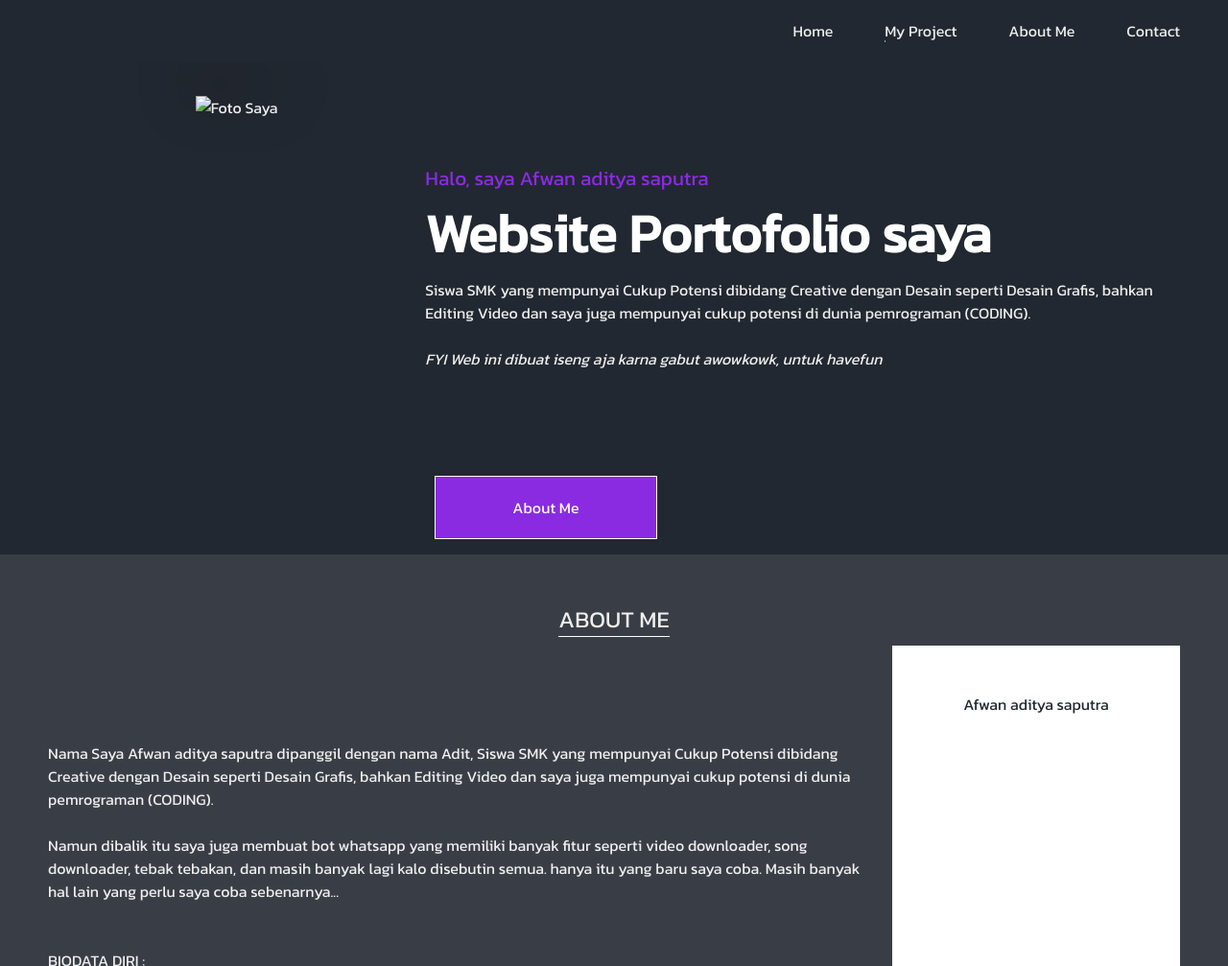
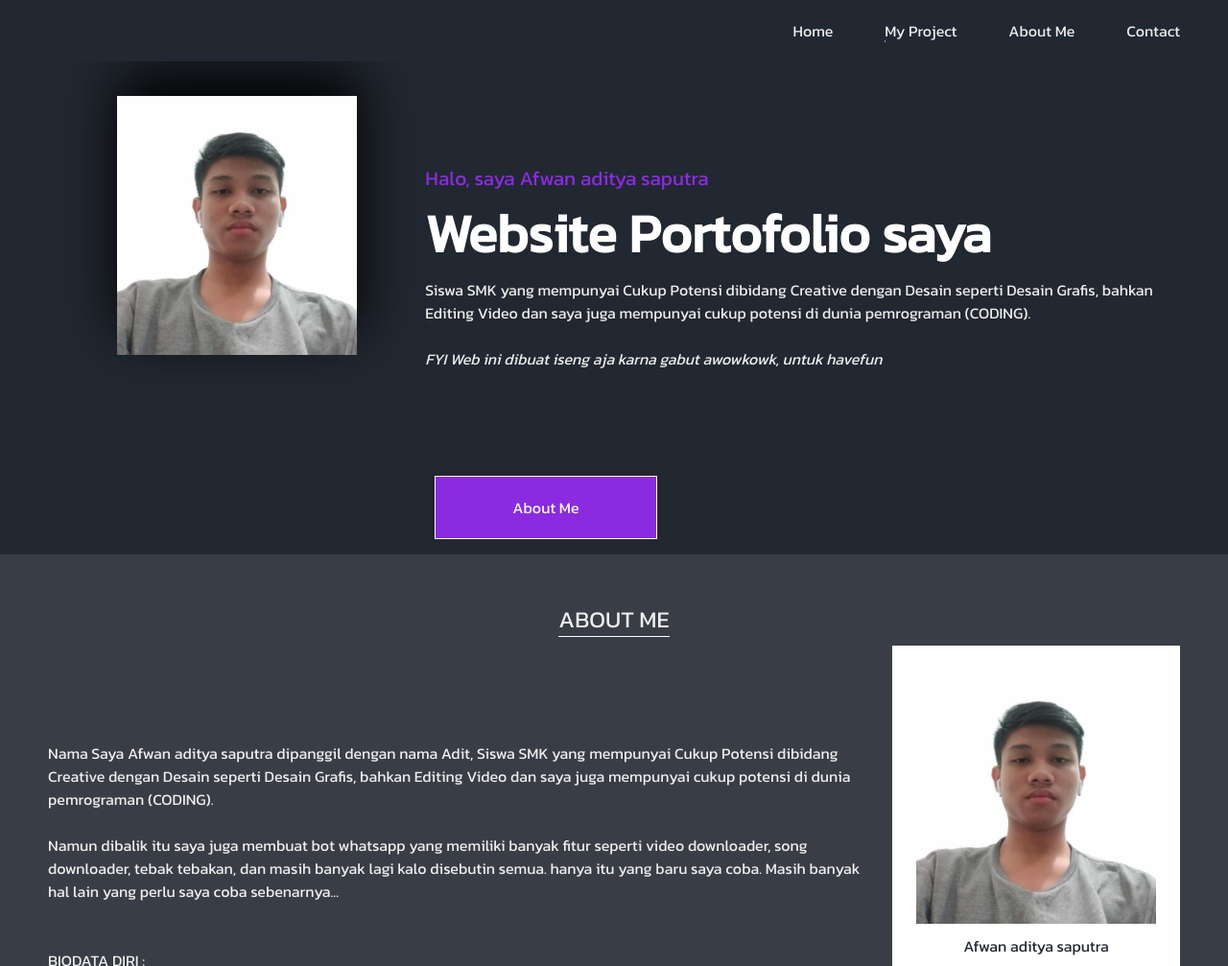
Before and after one commit to afwanaditya/afwanaditya.github.io, a plain HTML site: page index.html in a window 1280 px wide. Shown: the top 1007 px of the page at 96% size. Drawn offline with Linux system fonts and the light colour scheme; a script that the page names is missing.

Commit message:
Update index.html

```diff
--- a/index.html
+++ b/index.html
@@ -46,7 +46,7 @@
 
     <header id="home">
         <div class="myprofile">
-            <img src="assets/img/IMG-20221116-WA013.jpg" alt="Foto Saya">
+            <img src="assets/img/IMG-20221116-WA0139.jpg" alt="Foto Saya">
         </div>
 
         <div class="judul">
@@ -141,7 +141,7 @@
 
             <div class="profile">
                 <div class="image">
-                    <img src="assets/img/IMG-20221116-WA013.jpg" alt="">
+                    <img src="assets/img/IMG-20221116-WA0139.jpg" alt="">
                     </div>
                 <div class="nama">Afwan aditya saputra</div>
             </div>
```
